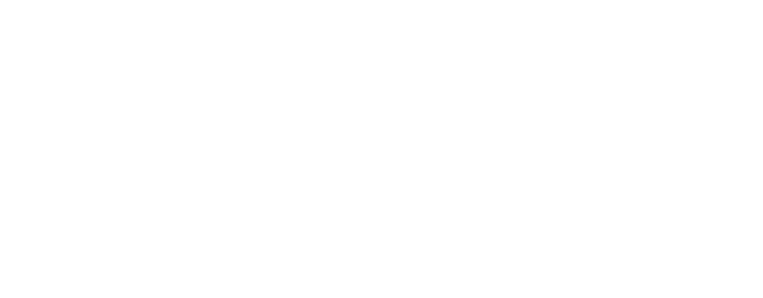
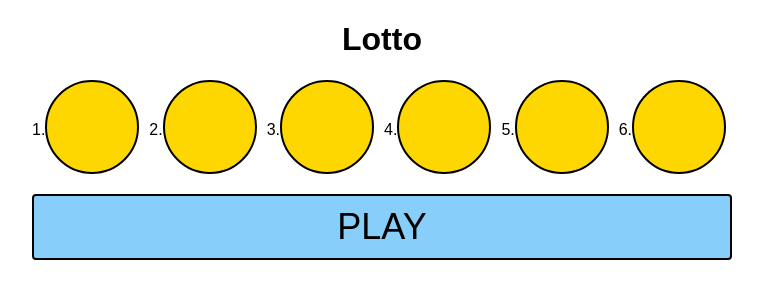
Before and after one commit to pawelkonior/lotto_onl_pyt_s_14, a plain HTML site: page index.html in a window 1280 px wide. Shown: the whole page, without its empty margins (258-1021 px from the left). Drawn offline with Linux system fonts and the light colour scheme.

Commit message:
html with some css styling

```diff
--- a/index.html
+++ b/index.html
@@ -6,9 +6,78 @@
           content="width=device-width, user-scalable=no, initial-scale=1.0, maximum-scale=1.0, minimum-scale=1.0">
     <meta http-equiv="X-UA-Compatible" content="ie=edge">
     <title>Lotto</title>
+    <style>
+        * {
+            font-family: sans-serif;
+        }
+
+        h1 {
+            text-align: center;
+        }
+
+        .box {
+            max-width: 700px;
+            margin: auto;
+        }
+
+        .input-group input {
+            width: 50px;
+            height: 50px;
+            border-radius: 50%;
+            border: 2px solid black;
+            background-color: gold;
+            text-align: center;
+            font-size: 24px;
+            padding: 20px;
+            font-weight: bold;
+        }
+
+        .lotto-form > div{
+            display: flex;
+            gap: 10px;
+        }
+
+        button[type='submit']{
+            border: 2px solid black;
+            background-color: lightskyblue;
+            color: black;
+            padding: 10px 30px;
+            margin: 20px auto;
+            font-size: 36px;
+            text-transform: uppercase;
+            border-radius: 4px;
+            cursor: pointer;
+            width: 100%;
+            transition: all 800ms;
+        }
+
+        button[type='submit']:hover {
+            background-color: black;
+            color: lightskyblue;
+        }
+
+    </style>
     <script src="./src/scripts/app.js" async defer></script>
 </head>
 <body>
 
+<div class="box">
+    <h1>Lotto</h1>
+
+    <div>
+        <form action="" class="lotto-form">
+            <div>
+                <div class="input-group"><label for="digit1">1.</label><input type="text" id="digit1"></div>
+                <div class="input-group"><label for="digit2">2.</label><input type="text" id="digit2"></div>
+                <div class="input-group"><label for="digit3">3.</label><input type="text" id="digit3"></div>
+                <div class="input-group"><label for="digit4">4.</label><input type="text" id="digit4"></div>
+                <div class="input-group"><label for="digit5">5.</label><input type="text" id="digit5"></div>
+                <div class="input-group"><label for="digit6">6.</label><input type="text" id="digit6"></div>
+            </div>
+            <button type="submit">Play</button>
+        </form>
+        <div id="results"></div>
+    </div>
+</div>
 </body>
 </html>
```
